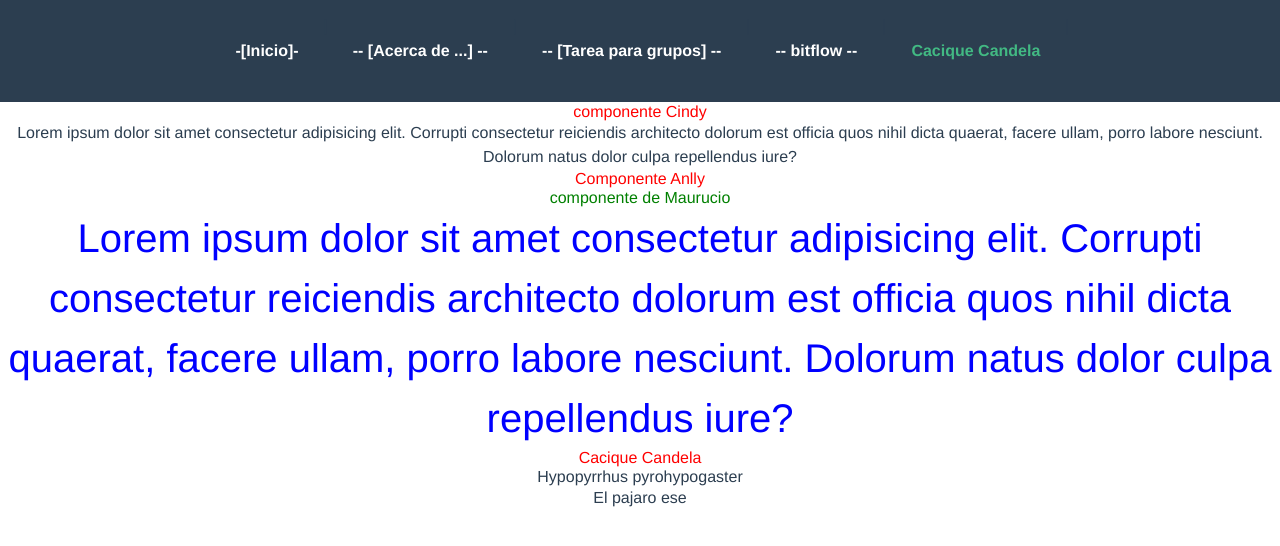
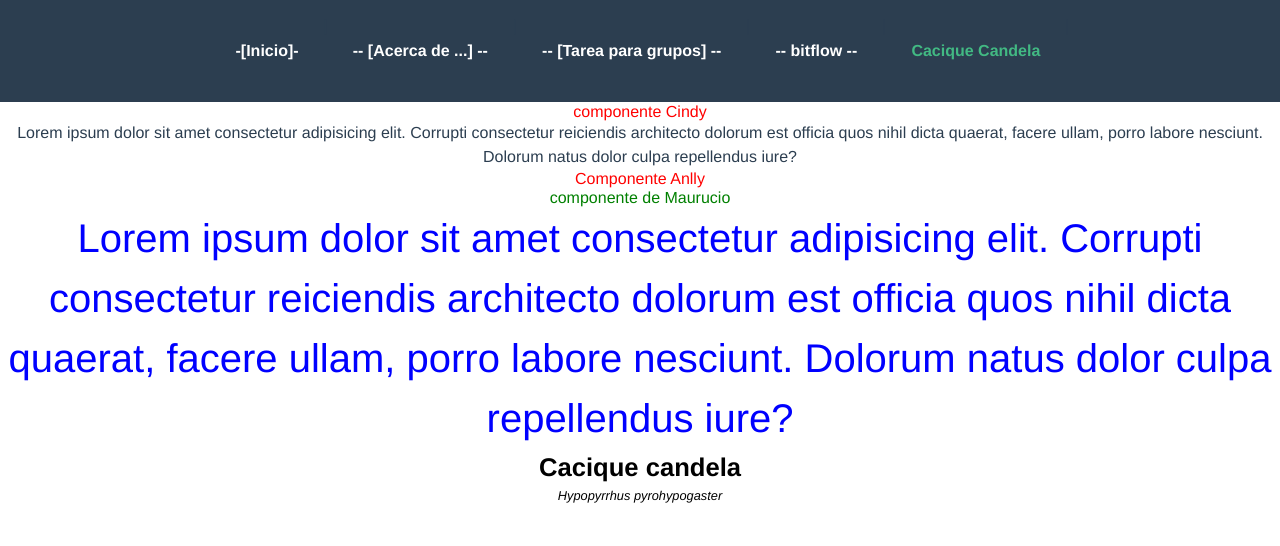
Before and after one commit to amartinezh/prosperCityVue, a Vue app: page /cacique-candela in a window 1280 px wide. Shown: the top 546 px of the page. Built offline with nearby package versions, Linux system fonts and the light colour scheme.

Commit message:
cacique 2

```diff
--- a/src/components/ComponentRicardo.vue
+++ b/src/components/ComponentRicardo.vue
@@ -1,12 +1,23 @@
 <template>
-<div>
-  <h2>Cacique Candela</h2>
-  <h1>Hypopyrrhus pyrohypogaster</h1>
-  <p>El pajaro ese</p>
-</div>
+ <div>
+  <p class="nombrePajaro">Cacique candela</p>
+    <p class="nombreCientifico">
+      Hypopyrrhus pyrohypogaster
+    </p>
+  </div>
 </template>
 <script lang="ts">
 </script>
-<style>
-
+<style scoped>
+  .nombrePajaro {
+    color: black;
+    font-weight:bold;
+    font-size: 2vw;
+  }
+  .nombreCientifico{
+    text-align: center;
+    color:rgb(0, 0, 0);
+    font-size: 1vw;
+    font-style: italic;
+  }
 </style>
--- a/src/views/CaciqueCandela.vue
+++ b/src/views/CaciqueCandela.vue
@@ -1,10 +1,10 @@
 <template>
-    <div>
+  <div>
     <ComponentCindy/>
     <ComponentAnlly/>
     <ComponentMauricio/>
     <ComponentRicardo/>
-    </div>
+  </div>
 </template>
 <script lang="ts">
 import ComponentCindy from '@/components/ComponentCindy.vue';
```
